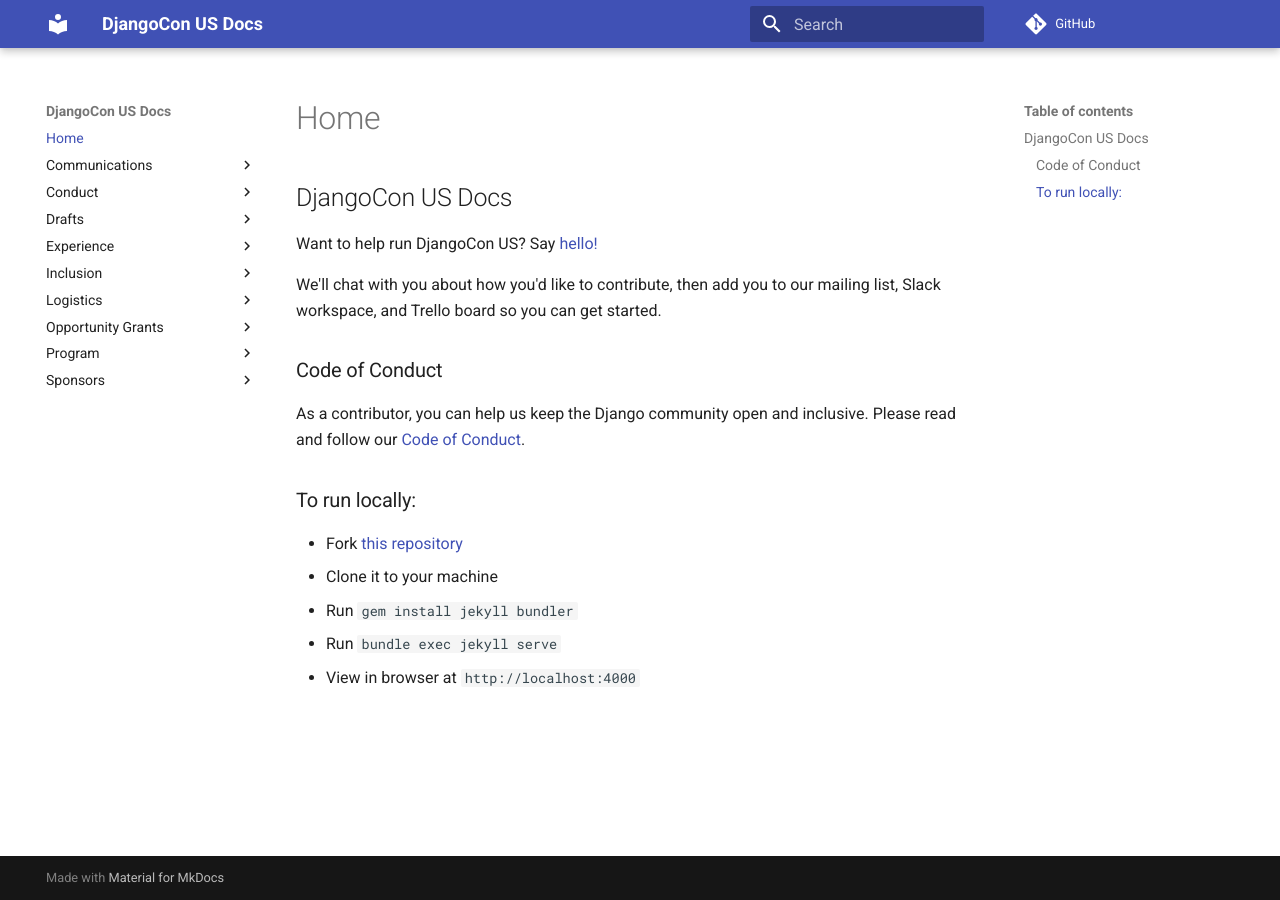
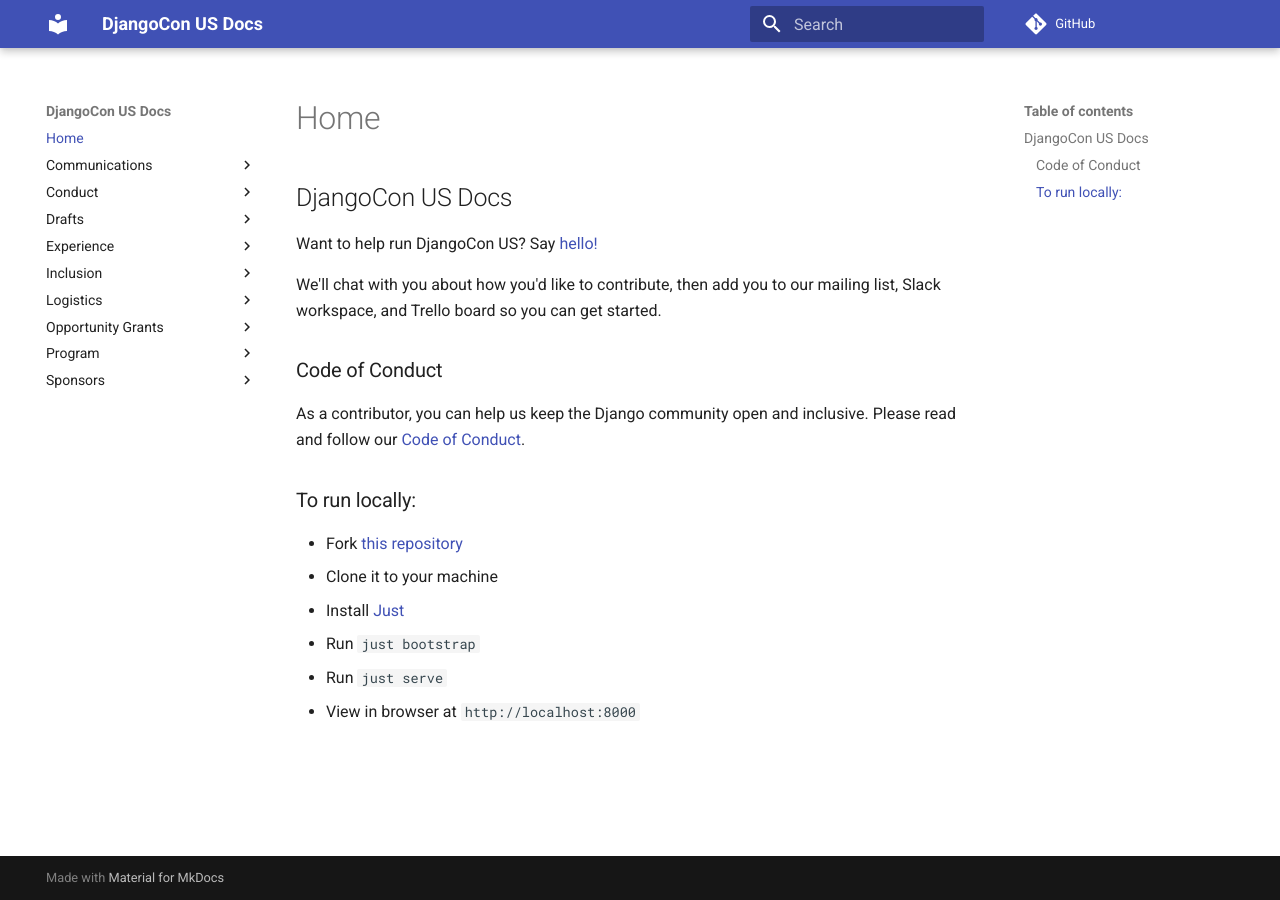
Before and after one commit to djangocon/djangocon-us-docs, an MkDocs documentation site: the page built from docs/index.md, in a window 1280 px wide. Built offline with MkDocs 1.6.1 and Material for MkDocs 9.7.7, drawn with Linux system fonts in a browser that asks for light colours; comment, search, counter and statistics services are not loaded.

Commit message:
:tractor: Moving and shaking

```diff
--- a/docs/index.md
+++ b/docs/index.md
@@ -11,8 +11,9 @@
 
 ## To run locally:
 
-- Fork [this repository]({{site.github_repo}})
+- Fork [this repository](https://github.com/djangocon/djangocon-us-docs)
 - Clone it to your machine
-- Run `gem install jekyll bundler`
-- Run `bundle exec jekyll serve`
-- View in browser at `http://localhost:4000`
+- Install [Just](https://github.com/casey/just)
+- Run `just bootstrap`
+- Run `just serve`
+- View in browser at `http://localhost:8000`
--- a/mkdocs.yml
+++ b/mkdocs.yml
@@ -1,5 +1,6 @@
 markdown_extensions:
   - def_list
+  - footnotes
   - pymdownx.tasklist:
       custom_checkbox: true
   - tables:
@@ -54,11 +55,11 @@
     - 'logistics/post_conference.md'
     - 'logistics/schedule.md'
     - 'logistics/swag.md'
-    - 'logistics/tickets.md]'
-    - 'logistics/timeline.md]'
-    - 'logistics/venue.md]'
-    - 'logistics/venue_checklist.md]'
-    - 'logistics/website.md]'
+    - 'logistics/tickets.md'
+    - 'logistics/timeline.md'
+    - 'logistics/venue.md'
+    - 'logistics/venue_checklist.md'
+    - 'logistics/website.md'
   - 'Opportunity Grants':
     - 'opportunity_grants/checklist.md'
     - 'opportunity_grants/opportunity_grants.md'
```
Also changed, not shown: docs/communications/index.md (deleted, +0 -9 lines), docs/conduct/index.md (deleted, +0 -7 lines), docs/drafts/index.md (deleted, +0 -21 lines), docs/drafts/volunteer-info-email.md (+1 -1 lines), docs/experience/index.md (deleted, +0 -11 lines), docs/inclusion/index.md (deleted, +0 -8 lines), docs/logistics/index.md (deleted, +0 -19 lines), docs/logistics/logistics.md (+2 -2 lines), docs/logistics/schedule.md (+1 -1 lines), docs/opportunity_grants/index.md (deleted, +0 -7 lines), docs/program/index.md (deleted, +0 -13 lines), docs/program/program.md (+2 -2 lines), docs/program/sprints.md (+1 -1 lines), docs/sponsors/index.md (deleted, +0 -7 lines), 1 other file.
